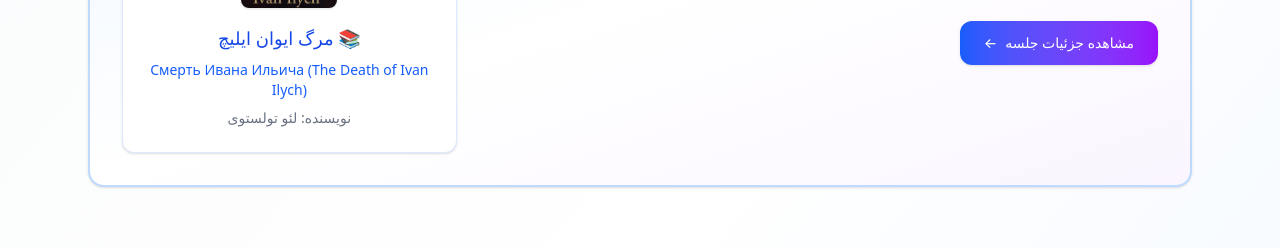
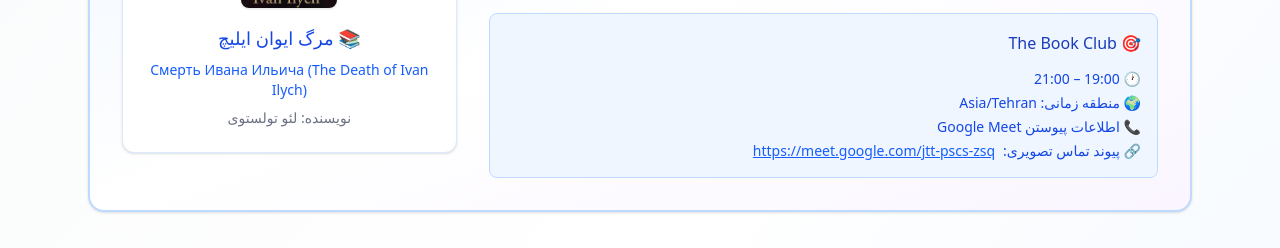
Before and after one commit to mehrad77/gunya-bookclub, a Gatsby site: page / in a window 1280 px wide. Shown: the part 526-774 px from the top of the page. Built offline with nearby package versions, Linux system fonts and the light colour scheme; Gatsby itself is replaced by a stand-in of ours.

Commit message:
feat: add meeting info to upcoming meeting

```diff
--- /dev/null
+++ b/content/constants/upcoming-meeting.md
@@ -0,0 +1,7 @@
+---
+clubName: "The Book Club"
+time: "19:00 – 21:00"
+timezone: "Asia/Tehran"
+meetingInfo: "اطلاعات پیوستن Google Meet"
+meetLink: "https://meet.google.com/jtt-pscs-zsq"
+---
--- /dev/null
+++ b/content/constants/upcoming-meeting.mdx
@@ -0,0 +1,7 @@
+---
+clubName: "The Book Club"
+time: "19:00 – 21:00"
+timezone: "Asia/Tehran"
+meetingInfo: "اطلاعات پیوستن Google Meet"
+meetLink: "https://meet.google.com/jtt-pscs-zsq"
+---
--- a/gatsby-config.ts
+++ b/gatsby-config.ts
@@ -42,6 +42,13 @@ const config: GatsbyConfig = {
       "path": "./content/sessions/"
     },
     __key: "sessions"
+  }, {
+    resolve: 'gatsby-source-filesystem',
+    options: {
+      "name": "constants",
+      "path": "./content/constants/"
+    },
+    __key: "constants"
   }]
 };
 
--- a/src/components/UpcomingSessionCard.tsx
+++ b/src/components/UpcomingSessionCard.tsx
@@ -17,15 +17,25 @@ interface BookInfo {
   coverImage?: string;
 }
 
+interface MeetingInfo {
+  clubName: string;
+  time: string;
+  timezone: string;
+  meetingInfo: string;
+  meetLink: string;
+}
+
 interface UpcomingSessionCardProps {
   session: SessionInfo;
   relatedBook?: BookInfo;
+  meetingInfo?: MeetingInfo;
   className?: string;
 }
 
 const UpcomingSessionCard: React.FC<UpcomingSessionCardProps> = ({
   session,
   relatedBook,
+  meetingInfo,
   className = ''
 }) => {
   return (
@@ -66,17 +76,39 @@ const UpcomingSessionCard: React.FC<UpcomingSessionCardProps> = ({
                   day: "numeric"
                 })}
               </p>
+
+              {/* Meeting Information */}
+              {meetingInfo && (
+                <div className="bg-blue-50 border border-blue-200 rounded-lg p-4 space-y-3">
+                  <div className="flex items-center gap-2 text-blue-800 font-medium">
+                    🎯 {meetingInfo.clubName}
+                  </div>
+                  <div className="text-blue-700 text-sm space-y-1">
+                    <div className="flex items-center gap-2">
+                      🕐 {meetingInfo.time}
+                    </div>
+                    <div className="flex items-center gap-2">
+                      🌍 منطقه زمانی: {meetingInfo.timezone}
+                    </div>
+                    <div className="flex items-center gap-2">
+                      📞 {meetingInfo.meetingInfo}
+                    </div>
+                    <div className="flex items-start gap-2">
+                      🔗 پیوند تماس تصویری:{" "}
+                      <a
+                        href={meetingInfo.meetLink}
+                        target="_blank"
+                        rel="noopener noreferrer"
+                        className="text-blue-600 hover:text-blue-800 underline break-all"
+                      >
+                        {meetingInfo.meetLink}
+                      </a>
+                    </div>
+                  </div>
+                </div>
+              )}
             </div>
 
-            <div className="flex justify-start">
-              <Link
-                to={`/sessions/${session.slug}`}
-                className="primary-button inline-flex items-center gap-2"
-              >
-                مشاهده جزئیات جلسه
-                <span>←</span>
-              </Link>
-            </div>
           </div>
 
           {/* Related Book - Left Side */}
--- a/src/pages/index.tsx
+++ b/src/pages/index.tsx
@@ -34,10 +34,19 @@ interface IndexPageData {
       };
     }>;
   };
+  upcomingMeeting: {
+    frontmatter: {
+      clubName: string;
+      time: string;
+      timezone: string;
+      meetingInfo: string;
+      meetLink: string;
+    };
+  };
 }
 
 const IndexPage: React.FC<PageProps<IndexPageData>> = ({ data }) => {
-  const { allBooks, allSessions } = data;
+  const { allBooks, allSessions, upcomingMeeting } = data;
 
   // Sort books by status and number
   const sortedBooks = [...allBooks.nodes].sort((a, b) => {
@@ -118,6 +127,7 @@ const IndexPage: React.FC<PageProps<IndexPageData>> = ({ data }) => {
                     key={session.frontmatter.slug}
                     session={session.frontmatter}
                     relatedBook={relatedBook?.frontmatter}
+                    meetingInfo={upcomingMeeting?.frontmatter}
                   />
                 );
               })}
@@ -232,5 +242,16 @@ export const query = graphql`
         }
       }
     }
+    upcomingMeeting: mdx(
+      internal: { contentFilePath: { regex: "/constants/upcoming-meeting/" } }
+    ) {
+      frontmatter {
+        clubName
+        time
+        timezone
+        meetingInfo
+        meetLink
+      }
+    }
   }
 `;
```
